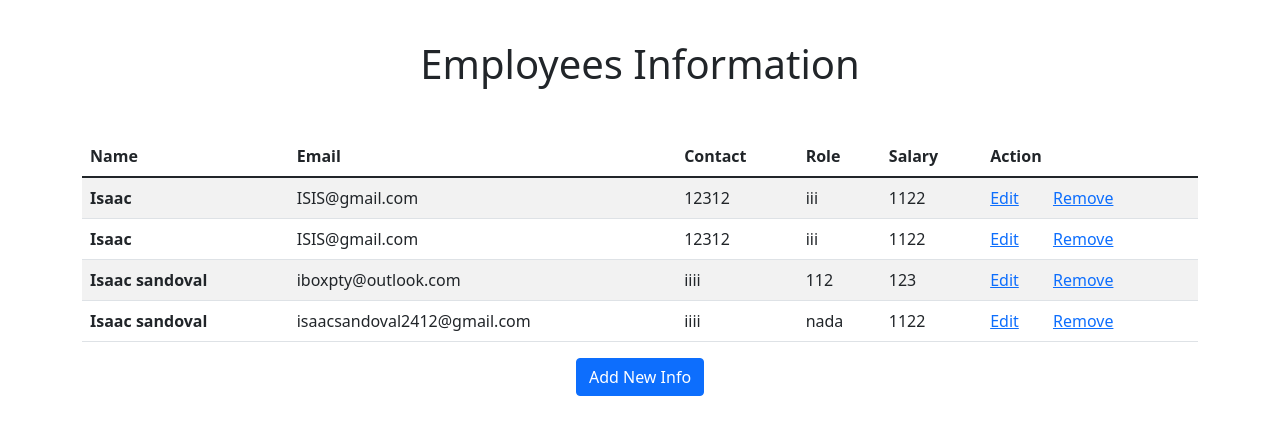
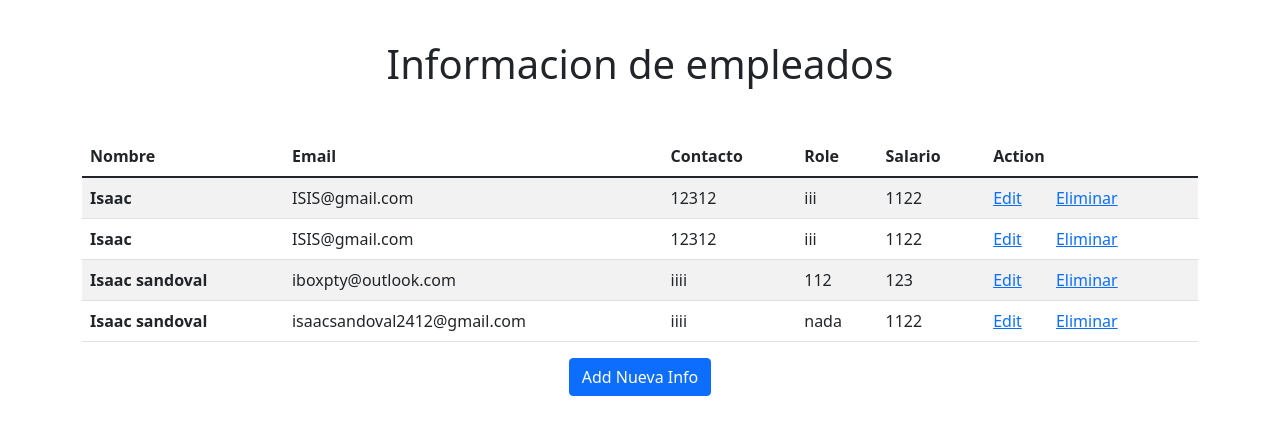
Before and after one commit to Samuelbriones/Practica_Gestion, a Django app: page / in a window 1280 px wide. Shown: the top 435 px of the page. Run offline with Django 4.2, Linux system fonts and the light colour scheme; data comes from the database, SQL or seed files in the repository.

Commit message:
Update list.html

```diff
--- a/employee/templates/CRUB/list.html
+++ b/employee/templates/CRUB/list.html
@@ -5,16 +5,16 @@
 {% endblock title %}
 
 {% block content %}
-    <h1 style="text-align: center; padding-top: 1em; padding-bottom: 1em;">Employees Information</h1>
+    <h1 style="text-align: center; padding-top: 1em; padding-bottom: 1em;">Informacion de empleados</h1>
 
     <table class="table table-striped">
         <thead>
             <tr>
-                <th scope="col">Name</th>
+                <th scope="col">Nombre</th>
                 <th scope="col">Email</th>
-                <th scope="col">Contact</th>
+                <th scope="col">Contacto</th>
                 <th scope="col">Role</th>
-                <th scope="col">Salary</th>
+                <th scope="col">Salario</th>
                 <th scope="col">Action</th>
             </tr>
         </thead>
@@ -28,7 +28,7 @@
                     <td>{{ emp.emp_salary }}</td>
                     <td>
                         <a style="margin-right: 30px;" href="{% url 'edit-employee' emp.id %}">Edit</a>
-                        <a href="{% url 'delete-employee' emp.id %}">Remove</a>
+                        <a href="{% url 'delete-employee' emp.id %}">Eliminar</a>
                     </td>
                 </tr>
             {% endfor %}
@@ -36,6 +36,6 @@
     </table>
 
     <div class="text-center">
-        <a href="{% url 'create-employee' %}"><button type="button" class="btn btn-primary">Add New Info</button></a>
+        <a href="{% url 'create-employee' %}"><button type="button" class="btn btn-primary">Add Nueva Info</button></a>
     </div>
 {% endblock content %}
```
